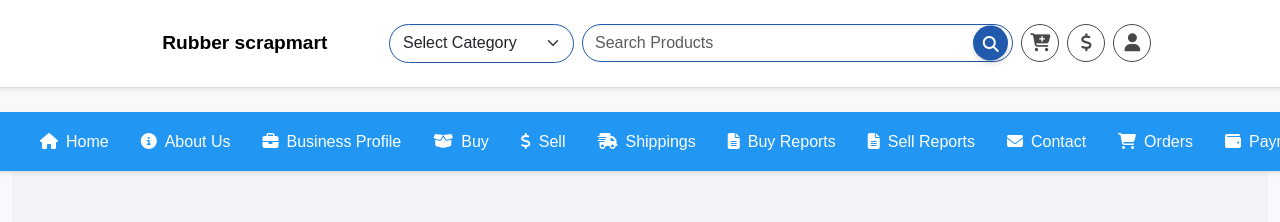
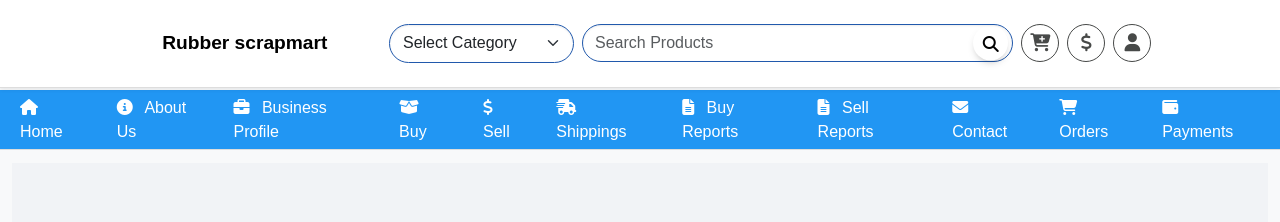
Before and after one commit to GannuNb/rubbermart, a React (Create React App) app in the folder rubberproject/: page /Login in a window 1280 px wide. Shown: the top 222 px of the page. Built offline with nearby package versions, Linux system fonts and the light colour scheme.

Commit message:
sidebar resposive made

```diff
--- a/rubberproject/src/App.js
+++ b/rubberproject/src/App.js
@@ -79,7 +79,7 @@ function App() {
       <div
         className="container-fluid"
         style={{
-          paddingTop: isMobile ? "35%" : isSidebarHidden ? "0px" : "11%",
+          paddingTop: isMobile ? "27%" : isSidebarHidden ? "0px" : "1%",
         }}
       >
         <Routes>
--- a/rubberproject/src/BusinessProfile.js
+++ b/rubberproject/src/BusinessProfile.js
@@ -269,8 +269,7 @@ const BusinessProfile = () => {
 
   if (profileExists) {
     return (
-      <div className="setter">
-        <div className="container">
+        <div className="container-fluid">
           <div className="business-profile-container">
             <h2 className="text-center mb-4 tyre-scrap-heading mr-5">
               Your Business Profile
@@ -320,13 +319,12 @@ const BusinessProfile = () => {
             </div>
           </div>
         </div>
-      </div>
     );
   }
 
   return (
     <div className="setterbus">
-      <div className="container mt-5">
+      <div className="container-fluid">
         <form
           onSubmit={handleSubmit}
           className="border p-5 rounded bg-white shadow-lg"
--- a/rubberproject/src/Bussinessprofile.css
+++ b/rubberproject/src/Bussinessprofile.css
@@ -1,7 +1,3 @@
-.setterbus {
-  margin-left: 16%;
-  margin-top: 10%;
-}
 
 .form-gradient {
 
--- a/rubberproject/src/Sidebar.js
+++ b/rubberproject/src/Sidebar.js
@@ -2,7 +2,7 @@ import React, { useState, useEffect, useRef } from "react";
 import { Link, useNavigate, useLocation } from "react-router-dom";
 import { jwtDecode } from "jwt-decode";
 import axios from "axios";
-import styles from "./Sidebar.module.css"; // CSS module import
+import styles from "./Sidebar.module.css";
 
 function Sidebar() {
   const navigate = useNavigate();
@@ -17,7 +17,7 @@ function Sidebar() {
   const [businessProfiles, setBusinessProfiles] = useState([]);
   const [loading, setLoading] = useState(true);
   const [showProfile, setShowProfile] = useState(false);
-  const [sidebarOpen, setSidebarOpen] = useState(false); // mobile sidebar toggle
+  const [sidebarOpen, setSidebarOpen] = useState(false);
 
   const routes = {
     mulch: "/MulchPCR",
@@ -135,9 +135,7 @@ function Sidebar() {
     if (token) {
       const decoded = jwtDecode(token);
       const currentTime = Date.now() / 1000;
-      if (decoded.exp < currentTime) {
-        handleLogout();
-      }
+      if (decoded.exp < currentTime) handleLogout();
     }
   };
 
@@ -148,49 +146,58 @@ function Sidebar() {
   const toggleSidebar = () => setSidebarOpen(!sidebarOpen);
   const closeSidebar = () => setSidebarOpen(false);
 
+  const isTablet = window.innerWidth >= 768 && window.innerWidth < 1024;
+  const isDesktop = window.innerWidth >= 1024;
+
   return (
     <header>
       {/* Top Navbar */}
       <nav
-        className="navbar navbar-expand-lg navbar-light fixed-top shadow-sm py-4"
+  className="navbar navbar-expand-lg navbar-light fixed-top shadow-sm"
   style={{
     zIndex: 1030,
     borderBottom: "1px solid #ddd",
     backgroundColor: isMobile ? "#2196f3" : "#fff",
-          flexDirection: isMobile ? "column" : "row", // mobile 2-row
+    flexDirection: isMobile ? "column" : "row",
     alignItems: isMobile ? "stretch" : "center",
+    paddingTop: isMobile ? "0.5rem" : "1.5rem",   // py-2 mobile, py-4 desktop
+    paddingBottom: isMobile ? "0.5rem" : "1.5rem",
   }}
 >
+
         <div
           style={{
             width: "100%",
-            textAlign: isMobile ? "center" : "center",
+            textAlign: "center",
             paddingBottom: isMobile ? "0.5rem" : "0",
             display: "flex",
             alignItems: "center",
-            justifyContent: isMobile ? "space-between" : "center", // Mobile: space between text & icons
+            justifyContent: isMobile ? "space-between" : "center",
           }}
         >
           <Link
             className="navbar-brand"
             to="/"
             style={{
-              paddingRight: !isMobile ? "30%" : "0", // Desktop unchanged
               color: isMobile ? "#fff" : "#000",
               fontWeight: "bold",
               fontSize: "1.2rem",
-              paddingLeft: "10%",
+              paddingLeft: isTablet ? "0" : "10%",  // remove left padding for tablets
+              paddingRight: !isMobile && !isTablet ? "30%" : "0", // desktop stays same
+              textAlign: isTablet ? "center" : "left", // center only for tablets
+              width: isTablet ? "100%" : "auto",      // full width for centering
             }}
           >
             Rubber scrapmart
           </Link>
 
-          {/* Mobile Icons */}
+
           {isMobile && (
             <div
               className="d-flex align-items-center gap-2"
-              style={{ paddingRight: "10%" }}
-            >              <Link to="/Productspage">
+              style={{ paddingRight: isTablet ? "16rem" : "10%" }}
+            >
+              <Link to="/Productspage">
                 <i className="fas fa-cart-plus text-white"></i>
               </Link>
               <Link to="/Sell">
@@ -222,14 +229,16 @@ function Sidebar() {
           )}
         </div>
 
-
-        {/* Row 2: Search + Icons */}
+        {/* Search + Icons */}
         <div
-          className="d-flex align-items-center w-100 px-3"
+          className="d-flex align-items-center w-100" // removed px-3
           ref={searchRef}
-          style={{ flexDirection: "row" }}
+          style={{
+            flexDirection: "row",
+            paddingLeft: isTablet ? "16rem" : "1rem", // fallback for non-tablet
+            paddingRight: "1rem",
+          }}
         >
-          {/* Category Select */}
           <select
             className="form-select me-2"
             style={{
@@ -237,7 +246,7 @@ function Sidebar() {
               border: "1.2px solid rgb(33, 89, 172)",
               borderRadius: "50px",
               padding: "0.4rem 0.8rem",
-              marginLeft: !isMobile ? "-42%" : "0", // Apply only on desktop
+              marginLeft: !isMobile ? "-42%" : "0",
             }}
             value={selectedCategory}
             onChange={(e) => setSelectedCategory(e.target.value)}
@@ -248,8 +257,6 @@ function Sidebar() {
             <option value="pyrooil">Pyro Oil</option>
           </select>
 
-
-          {/* Input + Button */}
           <div style={{ position: "relative", width: "70%" }}>
             <input
               type="search"
@@ -266,13 +273,12 @@ function Sidebar() {
             />
             <button
               type="button"
-              className="btn text-white"
+              className="btn"
               style={{
                 position: "absolute",
                 top: "50%",
                 right: "5px",
                 transform: "translateY(-50%)",
-                backgroundColor: "#2159ac",
                 borderRadius: "50px",
                 width: "35px",
                 height: "35px",
@@ -287,8 +293,9 @@ function Sidebar() {
                   handleSuggestionClick(suggestions[0].route);
               }}
             >
-              <i className="fas fa-search"></i>
+              <i className="fas fa-search" style={{ color: "black" }}></i>
             </button>
+
 
             {suggestions.length > 0 && (
               <ul
@@ -318,7 +325,6 @@ function Sidebar() {
             )}
           </div>
 
-          {/* Icons */}
           <div className="d-flex align-items-center ms-2">
             {isMobile && (
               <button className="menu-toggle" onClick={toggleSidebar}>
@@ -379,95 +385,114 @@ function Sidebar() {
         </div>
       </nav>
 
-      {/* Horizontal Sidebar (Desktop) */}
-      {!isMobile && (
+      {/* Horizontal Sidebar */}
+      {isDesktop && (
         <div
-          id="sidebarMenu"
-          className="shadow-sm d-flex align-items-center justify-content-start px-4"
+          className="horizontal-bar"
           style={{
-            position: "absolute",
-            top: "14%",
-            left: 0,
-            right: 0,
+            marginTop: "90px",
+            backgroundColor: "rgb(33, 150, 243)",
+            padding: "0 20px",
+            display: "flex",
+            alignItems: "center",
+            justifyContent: "center",
+            gap: "25px",
             height: "60px",
-            overflowX: "auto",
-            whiteSpace: "nowrap",
-            zIndex: 1020,
             borderBottom: "1px solid #ddd",
-            backgroundColor: "rgb(33, 150, 243)", // blue color
           }}
         >
-
-          <Link
-            to="/"
-            className="mx-3 text-white fw-semi text-decoration-none"
-          >
-            <i className="fas fa-home me-2"></i>Home
+          {/* Desktop Links */}
+          <Link to="/" className="sidebar-link" style={{ color: "#fff" }}>
+            <i className="fas fa-home me-2"></i> Home
           </Link>
-          <Link
-            to="/AboutUsPage"
-            className="mx-3 text-white fw-semi text-decoration-none"
-          >
-            <i className="fas fa-info-circle me-2"></i>About Us
+          <Link to="/AboutUsPage" className="sidebar-link" style={{ color: "#fff" }}>
+            <i className="fas fa-info-circle me-2"></i> About Us
           </Link>
-          <Link
-            to="/BusinessProfile"
-            className="mx-3 text-white fw-semi text-decoration-none"
-          >
-            <i className="fas fa-briefcase me-2"></i>Business Profile
+          <Link to="/BusinessProfile" className="sidebar-link" style={{ color: "#fff" }}>
+            <i className="fas fa-briefcase me-2"></i> Business Profile
           </Link>
-          <Link
-            to="/Productspage"
-            className="mx-3 text-white fw-semi text-decoration-none"
-          >
-            <i className="fas fa-box-open me-2"></i>Buy
+          <Link to="/Productspage" className="sidebar-link" style={{ color: "#fff" }}>
+            <i className="fas fa-box-open me-2"></i> Buy
           </Link>
-          <Link
-            to="/Sell"
-            className="mx-3 text-white fw-semi text-decoration-none"
-          >
-            <i className="fas fa-dollar-sign me-2"></i>Sell
+          <Link to="/Sell" className="sidebar-link" style={{ color: "#fff" }}>
+            <i className="fas fa-dollar-sign me-2"></i> Sell
           </Link>
-          <Link
-            to="/ShippingDetails"
-            className="mx-3 text-white fw-semi text-decoration-none"
-          >
-            <i className="fas fa-shipping-fast me-2"></i>Shippings
+          <Link to="/ShippingDetails" className="sidebar-link" style={{ color: "#fff" }}>
+            <i className="fas fa-shipping-fast me-2"></i> Shippings
           </Link>
-          <Link
-            to="/Buyreport"
-            className="mx-3 text-white fw-semi text-decoration-none"
-          >
-            <i className="fas fa-file-alt me-2"></i>Buy Reports
+          <Link to="/Buyreport" className="sidebar-link" style={{ color: "#fff" }}>
+            <i className="fas fa-file-alt me-2"></i> Buy Reports
           </Link>
-          <Link
-            to="/Sellerreport"
-            className="mx-3 text-white fw-semi text-decoration-none"
-          >
-            <i className="fas fa-file-alt me-2"></i>Sell Reports
+          <Link to="/Sellerreport" className="sidebar-link" style={{ color: "#fff" }}>
+            <i className="fas fa-file-alt me-2"></i> Sell Reports
           </Link>
-          <Link
-            to="/Contact"
-            className="mx-3 text-white fw-semi text-decoration-none"
-          >
-            <i className="fas fa-envelope me-2"></i>Contact
+          <Link to="/Contact" className="sidebar-link" style={{ color: "#fff" }}>
+            <i className="fas fa-envelope me-2"></i> Contact
           </Link>
-          <Link
-            to="/Getorders"
-            className="mx-3 text-white fw-semi text-decoration-none"
-          >
-            <i className="fas fa-shopping-cart me-2"></i>Orders
+          <Link to="/Getorders" className="sidebar-link" style={{ color: "#fff" }}>
+            <i className="fas fa-shopping-cart me-2"></i> Orders
           </Link>
-          <Link
-            to="/getpay"
-            className="mx-3 text-white fw-semi text-decoration-none"
-          >
-            <i className="fas fa-wallet me-2"></i>Payments
+          <Link to="/getpay" className="sidebar-link" style={{ color: "#fff" }}>
+            <i className="fas fa-wallet me-2"></i> Payments
           </Link>
         </div>
       )}
 
-      {/* Mobile Sidebar Dropdown */}
+      {/* Tablet Horizontal Bar */}
+      {isTablet && (
+        <div
+          className="horizontal-bar"
+          style={{
+            marginTop: "120px",
+            backgroundColor: "rgb(33, 150, 243)",
+            padding: "10px 20px",
+            display: "flex",
+            flexWrap: "wrap",
+            alignItems: "center",
+            justifyContent: "center",
+            gap: "15px 25px",
+            borderBottom: "1px solid #ddd",
+            color: "#fff",
+          }}
+        >
+          {/* Tablet Links */}
+          <Link to="/" style={{ color: "#fff", display: "flex", alignItems: "center" }}>
+            <i className="fas fa-home me-2"></i> Home
+          </Link>
+          <Link to="/AboutUsPage" style={{ color: "#fff", display: "flex", alignItems: "center" }}>
+            <i className="fas fa-info-circle me-2"></i> About Us
+          </Link>
+          <Link to="/BusinessProfile" style={{ color: "#fff", display: "flex", alignItems: "center" }}>
+            <i className="fas fa-briefcase me-2"></i> Business Profile
+          </Link>
+          <Link to="/Productspage" style={{ color: "#fff", display: "flex", alignItems: "center" }}>
+            <i className="fas fa-box-open me-2"></i> Buy
+          </Link>
+          <Link to="/Sell" style={{ color: "#fff", display: "flex", alignItems: "center" }}>
+            <i className="fas fa-dollar-sign me-2"></i> Sell
+          </Link>
+          <Link to="/ShippingDetails" style={{ color: "#fff", display: "flex", alignItems: "center" }}>
+            <i className="fas fa-shipping-fast me-2"></i> Shippings
+          </Link>
+          <Link to="/Buyreport" style={{ color: "#fff", display: "flex", alignItems: "center" }}>
+            <i className="fas fa-file-alt me-2"></i> Buy Reports
+          </Link>
+          <Link to="/Sellerreport" style={{ color: "#fff", display: "flex", alignItems: "center" }}>
+            <i className="fas fa-file-alt me-2"></i> Sell Reports
+          </Link>
+          <Link to="/Contact" style={{ color: "#fff", display: "flex", alignItems: "center" }}>
+            <i className="fas fa-envelope me-2"></i> Contact
+          </Link>
+          <Link to="/Getorders" style={{ color: "#fff", display: "flex", alignItems: "center" }}>
+            <i className="fas fa-shopping-cart me-2"></i> Orders
+          </Link>
+          <Link to="/getpay" style={{ color: "#fff", display: "flex", alignItems: "center" }}>
+            <i className="fas fa-wallet me-2"></i> Payments
+          </Link>
+        </div>
+      )}
+
+      {/* Mobile Sidebar */}
       {isMobile && sidebarOpen && (
         <>
           <div
@@ -479,93 +504,63 @@ function Sidebar() {
               left: "0",
               width: "100%",
               height: "100%",
-              backgroundColor: "rgba(0,0,0,0.5)",
+              backgroundColor: "rgba(0,0,0,0.3)",
               zIndex: 1040,
             }}
-          />
+          ></div>
           <div
-            id="sidebarMenu"
-            className="d-flex flex-column shadow-sm"
+            className="mobile-sidebar"
             style={{
-              position: "absolute",
-              top: "56px",
-              left: 0,
-              right: 0,
+              position: "fixed",
+              top: "0",
+              left: "0",
+              width: "80%",
+              height: "100%",
               backgroundColor: "#fff",
               zIndex: 1050,
-              borderBottom: "1px solid #ddd",
-              transition: "max-height 0.4s ease",
+              padding: "1rem",
+              display: "flex",
+              flexDirection: "column",
+              gap: "15px",
             }}
           >
-            <Link
-              to="/"
+            <button
+              className="btn-close mb-3"
               onClick={closeSidebar}
-              className="p-3 border-bottom text-dark text-decoration-none"
-            >
-              <i className="fas fa-home me-2"></i> Home
+              style={{ alignSelf: "flex-end" }}
+            ></button>
+            <Link to="/" onClick={closeSidebar}>
+              Home
             </Link>
-            <Link
-              to="/AboutUsPage"
-              onClick={closeSidebar}
-              className="p-3 border-bottom text-dark text-decoration-none"
-            >
-              <i className="fas fa-info-circle me-2"></i> About Us
+            <Link to="/AboutUsPage" onClick={closeSidebar}>
+              About Us
             </Link>
-            <Link
-              to="/BusinessProfile"
-              onClick={closeSidebar}
-              className="p-3 border-bottom text-dark text-decoration-none"
-            >
-              <i className="fas fa-briefcase me-2"></i> Business Profile
+            <Link to="/BusinessProfile" onClick={closeSidebar}>
+              Business Profile
             </Link>
-            <Link
-              to="/Productspage"
-              onClick={closeSidebar}
-              className="p-3 border-bottom text-dark text-decoration-none"
-            >
-              <i className="fas fa-box-open me-2"></i> Buy
+            <Link to="/Productspage" onClick={closeSidebar}>
+              Buy
             </Link>
-            <Link
-              to="/Sell"
-              onClick={closeSidebar}
-              className="p-3 border-bottom text-dark text-decoration-none"
-            >
-              <i className="fas fa-dollar-sign me-2"></i> Sell
+            <Link to="/Sell" onClick={closeSidebar}>
+              Sell
             </Link>
-            <Link
-              to="/ShippingDetails"
-              onClick={closeSidebar}
-              className="p-3 border-bottom text-dark text-decoration-none"
-            >
-              <i className="fas fa-shipping-fast me-2"></i> Shipping
+            <Link to="/ShippingDetails" onClick={closeSidebar}>
+              Shippings
             </Link>
-            <Link
-              to="/Buyreport"
-              onClick={closeSidebar}
-              className="p-3 border-bottom text-dark text-decoration-none"
-            >
-              <i className="fas fa-file-alt me-2"></i> Reports
+            <Link to="/Buyreport" onClick={closeSidebar}>
+              Buy Reports
             </Link>
-            <Link
-              to="/Contact"
-              onClick={closeSidebar}
-              className="p-3 border-bottom text-dark text-decoration-none"
-            >
-              <i className="fas fa-envelope me-2"></i> Contact Us
+            <Link to="/Sellerreport" onClick={closeSidebar}>
+              Sell Reports
             </Link>
-            <Link
-              to="/Getorders"
-              onClick={closeSidebar}
-              className="p-3 border-bottom text-dark text-decoration-none"
-            >
-              <i className="fas fa-shopping-cart me-2"></i> Orders
+            <Link to="/Contact" onClick={closeSidebar}>
+              Contact
             </Link>
-            <Link
-              to="/getpay"
-              onClick={closeSidebar}
-              className="p-3 border-bottom text-dark text-decoration-none"
-            >
-              <i className="fas fa-wallet me-2"></i> Payment History
+            <Link to="/Getorders" onClick={closeSidebar}>
+              Orders
+            </Link>
+            <Link to="/getpay" onClick={closeSidebar}>
+              Payments
             </Link>
           </div>
         </>
```
Also changed, not shown: rubberproject/src/Sidebar.module.css (+12 -0 lines). Lines whose indentation alone changed are shown as unchanged.
